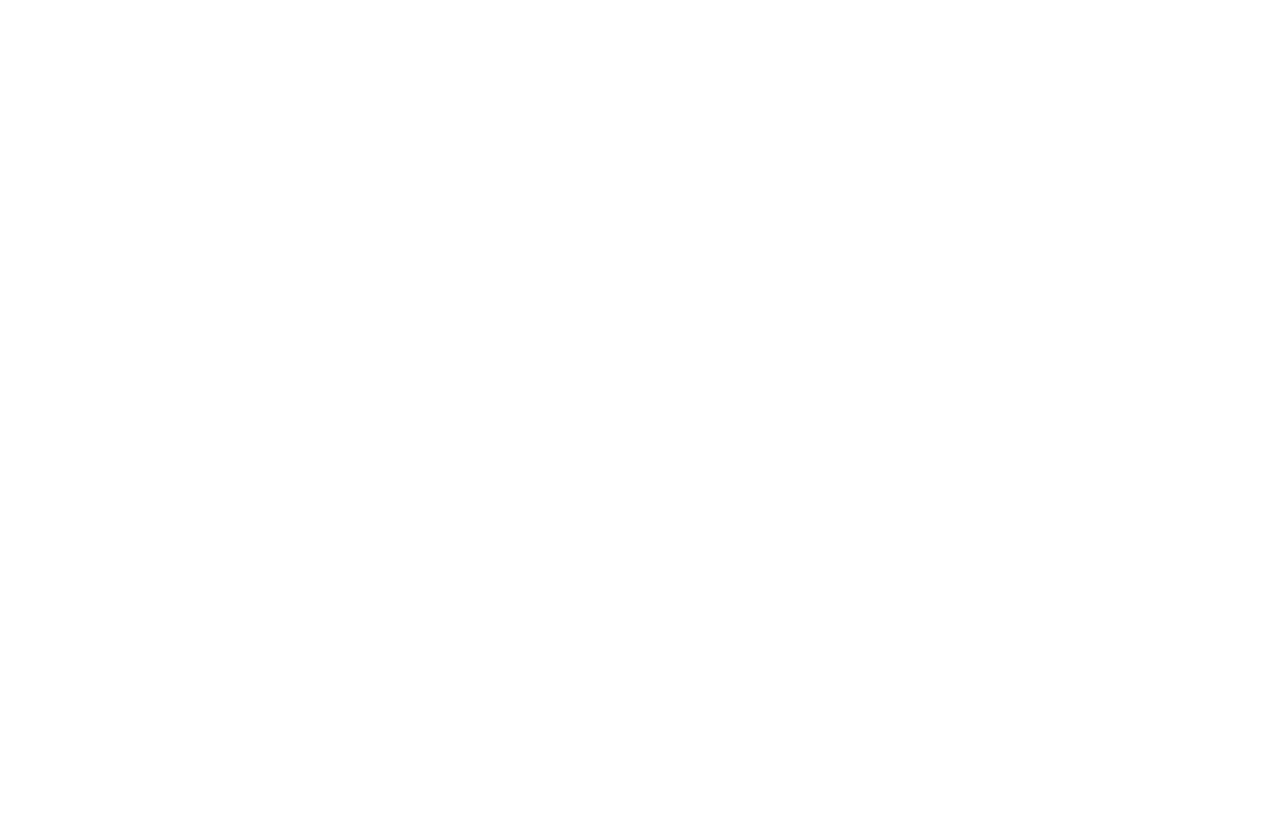
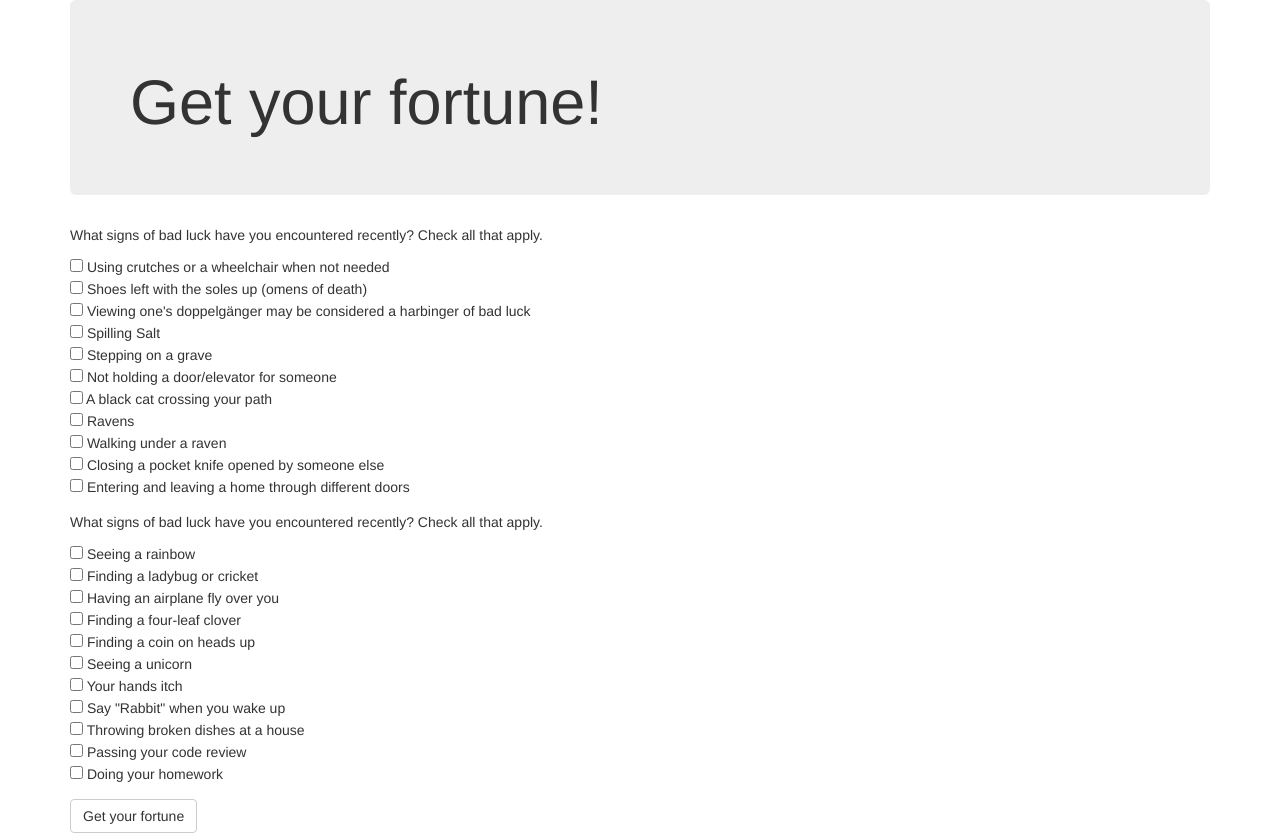
Before and after one commit to akane0915/lucky-or-unlucky, a plain HTML site: page index.html in a window 1280 px wide. Before the commit the page ends 800 px from the top, so only its background shows below. Drawn offline with Linux system fonts and the light colour scheme.

Commit message:
add the html content

```diff
--- a/index.html
+++ b/index.html
@@ -9,6 +9,44 @@
     <script src="js/scripts.js" charset="utf-8"></script>
   </head>
   <body>
+    <div class="container">
+      <div class="jumbotron">
+        <h1>Get your fortune!</h1>
+      </div>
+      <form>
+        <div class="form-group">
+          <p>What signs of bad luck have you encountered recently? Check all that apply.</p>
+          <input type="checkbox" name="bad-luck"> Using crutches or a wheelchair when not needed <br>
+          <input type="checkbox" name="bad-luck"> Shoes left with the soles up (omens of death) <br>
+          <input type="checkbox" name="bad-luck"> Viewing one's doppelg&auml;nger may be considered a harbinger of bad luck <br>
+          <input type="checkbox" name="bad-luck"> Spilling Salt <br>
+          <input type="checkbox" name="bad-luck"> Stepping on a grave <br>
+          <input type="checkbox" name="bad-luck"> Not holding a door/elevator for someone <br>
+          <input type="checkbox" name="bad-luck"> A black cat crossing your path <br>
+          <input type="checkbox" name="bad-luck"> Ravens <br>
+          <input type="checkbox" name="bad-luck"> Walking under a raven <br>
+          <input type="checkbox" name="bad-luck"> Closing a pocket knife opened by someone else <br>
+          <input type="checkbox" name="bad-luck"> Entering and leaving a home through different doors<br>
+        </div>
+        <div class="form-group">
+          <p>What signs of bad luck have you encountered recently? Check all that apply.</p>
+          <input type="checkbox" name="good-luck"> Seeing a rainbow <br>
+          <input type="checkbox" name="good-luck"> Finding a ladybug or cricket <br>
+          <input type="checkbox" name="good-luck"> Having an airplane fly over you <br>
+          <input type="checkbox" name="good-luck"> Finding a four-leaf clover <br>
+          <input type="checkbox" name="good-luck"> Finding a coin on heads up <br>
+          <input type="checkbox" name="good-luck"> Seeing a unicorn <br>
+          <input type="checkbox" name="good-luck"> Your hands itch <br>
+          <input type="checkbox" name="good-luck"> Say "Rabbit" when you wake up <br>
+          <input type="checkbox" name="good-luck"> Throwing broken dishes at a house <br>
+          <input type="checkbox" name="good-luck"> Passing your code review <br>
+          <input type="checkbox" name="good-luck"> Doing your homework <br>
+        </div>
+        <button type="submit" class="btn btn-default">Get your fortune</button>
+      </form>
+      <div id="fortune">
+      </div>
+    </div>
 
   </body>
 </html>
```
